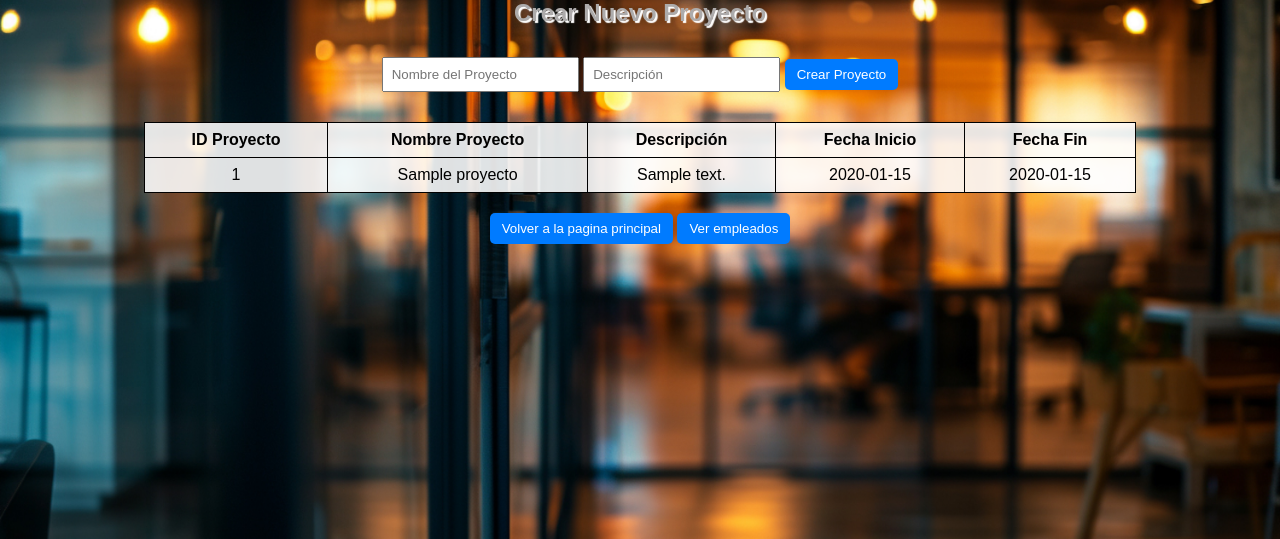
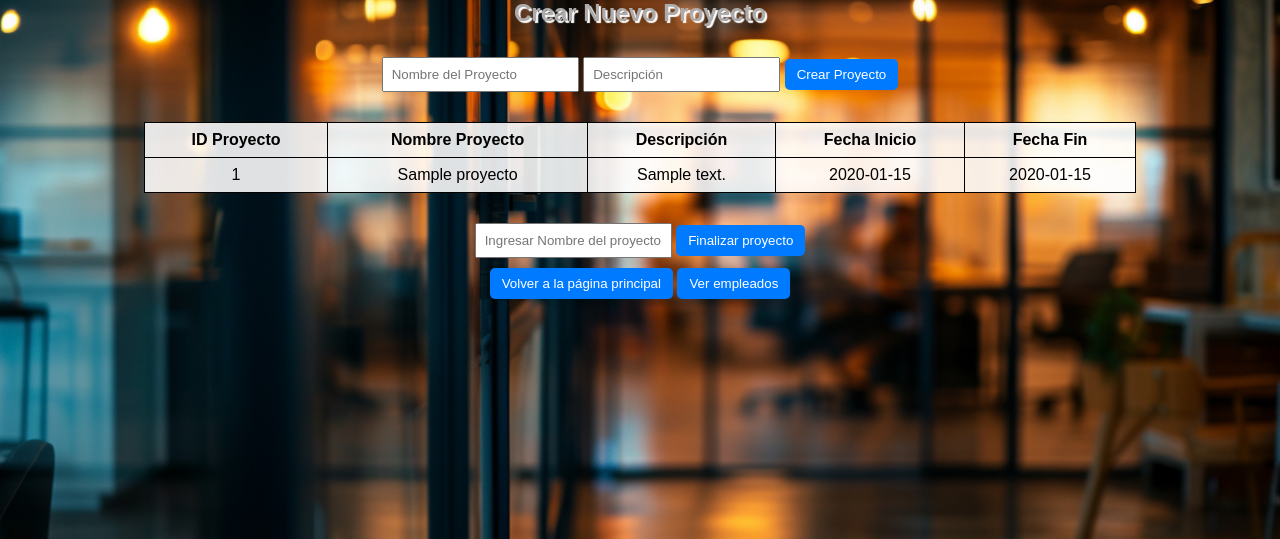
Before and after one commit to GonzaMB2/Timesheet, a PHP site: page /verproyectos.php in a window 1280 px wide. Shown: the part 176-715 px from the top of the page. Run offline with PHP 8.4, Linux system fonts and the light colour scheme; the visitor is signed in with stand-in values (Sample User, id 1); tables that the repository leaves empty hold one stand-in row (values such as "Sample post").

Commit message:
Actualizacion

```diff
--- a/DB/timesheet.sql
+++ b/DB/timesheet.sql
@@ -37,7 +37,7 @@ CREATE TABLE IF NOT EXISTS `empleados` (
   `Cargo` int NOT NULL,
   `password` varchar(100) NOT NULL,
   `proyecto` varchar(100) NOT NULL,
-  PRIMARY KEY (`ID_Empleado`)
+  PRIMARY KEY (`DNI`)
 ) ENGINE=MyISAM AUTO_INCREMENT=0 DEFAULT CHARSET=utf8mb4 COLLATE=utf8mb4_0900_ai_ci;
 
 --
@@ -58,7 +58,7 @@ CREATE TABLE IF NOT EXISTS `horas` (
   `Dia` date NOT NULL,
   `ID_Empleado` int NOT NULL,
   PRIMARY KEY (`id_hora`),
-  KEY `Fk_idempleado` (`ID_Empleado`)
+  KEY `Fk_idempleado` (`DNI`)
 ) ENGINE=MyISAM AUTO_INCREMENT=0 DEFAULT CHARSET=utf8mb4 COLLATE=utf8mb4_0900_ai_ci;
 
 --
--- a/agregar_empleados.php
+++ b/agregar_empleados.php
@@ -53,7 +53,11 @@ if (!isset($_SESSION['cargo']) || $_SESSION['cargo'] != 2) {
         </div>
 
      	<button type="submit" class="btn">Ingresar</button>
-     </form>
+		<br><br>
+		<button class="btn"><a href="verempleados.php">Volver a los empleados</a></button>
+	</form>
+
 	 </div>
+
 </body>
 </html>
--- a/asignar_proyectos.php
+++ b/asignar_proyectos.php
@@ -5,12 +5,12 @@ include "db_conn.php";
 if (isset($_SESSION['cargo']) && $_SESSION['cargo'] == 2) {
     if (isset($_POST['asignarproyecto'])) {
         $nombreProyecto = mysqli_real_escape_string($conn, $_POST['nombre_proyecto']);
-        $empleado = mysqli_real_escape_string($conn, $_POST['empleado']);
+        $DNI = mysqli_real_escape_string($conn, $_POST['DNI']);
 
         $proyectoExistente = mysqli_query($conn, "SELECT * FROM proyectos WHERE nombre_proyecto='$nombreProyecto'");
 
         if (mysqli_num_rows($proyectoExistente) > 0) {
-            $sql = "UPDATE empleados SET proyecto='$nombreProyecto' WHERE (Nombre LIKE '%$empleado%' OR Apellido LIKE '%$empleado%' OR ID_Empleado = '$empleado')";
+            $sql = "UPDATE empleados SET proyecto='$nombreProyecto' WHERE (Nombre LIKE '%$empleado%' OR Apellido LIKE '%$empleado%' OR DNI = '$DNI')";
 
             if (mysqli_query($conn, $sql) && mysqli_affected_rows($conn) > 0) {
                 header("Location: verempleados.php?success=Proyecto asignado exitosamente.");
--- a/verempleados.php
+++ b/verempleados.php
@@ -60,7 +60,6 @@ if (isset($_SESSION['cargo']) && $_SESSION['cargo'] == 2) {
                     <th>Nombre</th>
                     <th>Apellido</th>
                     <th>Correo</th>
-                    <th>Departamento</th>
                     <th>Proyecto actual</th>
                 </tr>
             </thead>
@@ -73,13 +72,12 @@ if (isset($_SESSION['cargo']) && $_SESSION['cargo'] == 2) {
                         echo "<td>" . $row['Nombre'] . "</td>";
                         echo "<td>" . $row['Apellido'] . "</td>";
                         echo "<td>" . $row['Correo'] . "</td>";
-                        echo "<td>" . $row['Departamento'] . "</td>";
                         echo "<td>" . $row['proyecto'] . "</td>";
                         echo "</tr>";
 
                         if (isset($_POST['search']) && !empty($_POST['search']) && !$noResults) {
                             $dni_empleado = $row['DNI'];
-                            $sql_horas = "SELECT * FROM horas WHERE dni_empleado = '$dni_empleado'"; // También cambiamos aquí
+                            $sql_horas = "SELECT * FROM horas WHERE DNI = '$dni_empleado'";
                             $result_horas = mysqli_query($conn, $sql_horas);
 
                             if (mysqli_num_rows($result_horas) > 0) {
--- a/verproyectos.php
+++ b/verproyectos.php
@@ -6,6 +6,7 @@ if (isset($_SESSION['cargo']) && $_SESSION['cargo'] == 2) {
     $noResults = false;
     $where = "";
 
+    // Buscar proyectos
     if (isset($_POST['search']) && !empty($_POST['search'])) {
         $search = mysqli_real_escape_string($conn, $_POST['search']);
         $where = "WHERE ID_Proyecto LIKE '%$search%' OR Nombre_Proyecto LIKE '%$search%'";
@@ -16,6 +17,24 @@ if (isset($_SESSION['cargo']) && $_SESSION['cargo'] == 2) {
 
     if (mysqli_num_rows($result) == 0) {
         $noResults = true;
+    }
+
+    if (isset($_POST['finalizar']) && !empty($_POST['finalizar'])) {
+        $nombre_proyecto = mysqli_real_escape_string($conn, $_POST['finalizar']);
+
+        $updateProyecto = "UPDATE proyectos SET Fecha_Fin = NOW() WHERE proyecto = '$nombre_proyecto'";
+
+        if (mysqli_query($conn, $updateProyecto)) {
+            $updateEmpleados = "UPDATE empleados SET proyecto = NULL WHERE proyecto = '$nombre_proyecto'";
+
+            if (mysqli_query($conn, $updateEmpleados)) {
+                $successMessage = "Proyecto '$nombre_proyecto' finalizado correctamente y empleados desasignados.";
+            } else {
+                $errorMessage = "Hubo un error al desasignar a los empleados.";
+            }
+        } else {
+            $errorMessage = "Hubo un error al finalizar el proyecto.";
+        }
     }
 
     ?>
@@ -78,15 +97,22 @@ if (isset($_SESSION['cargo']) && $_SESSION['cargo'] == 2) {
         if ($noResults) {
             echo "<script>mostrarPopup();</script>";
         }
-        if (isset($_GET['success'])) {
-            echo "<script>alert('" . $_GET['success'] . "');</script>";
+        if (isset($successMessage)) {
+            echo "<script>alert('$successMessage');</script>";
         }
-        if (isset($_GET['error'])) {
-            echo "<script>alert('" . $_GET['error'] . "');</script>";
+        if (isset($errorMessage)) {
+            echo "<script>alert('$errorMessage');</script>";
         }
         ?>
-        <a href="directivos.php"><button>Volver a la pagina principal</button></a>
+
+        <form method="post" action="verproyectos.php">
+            <input type="text" name="finalizar" placeholder="Ingresar Nombre del proyecto a finalizar">
+            <button type="submit">Finalizar proyecto</button>
+        </form>
+
+        <a href="directivos.php"><button>Volver a la página principal</button></a>
         <a href="verempleados.php"><button>Ver empleados</button></a>
+
     </body>
     </html>
     <?php
```
Also changed, not shown: ingreso.php (+23 -9 lines).
